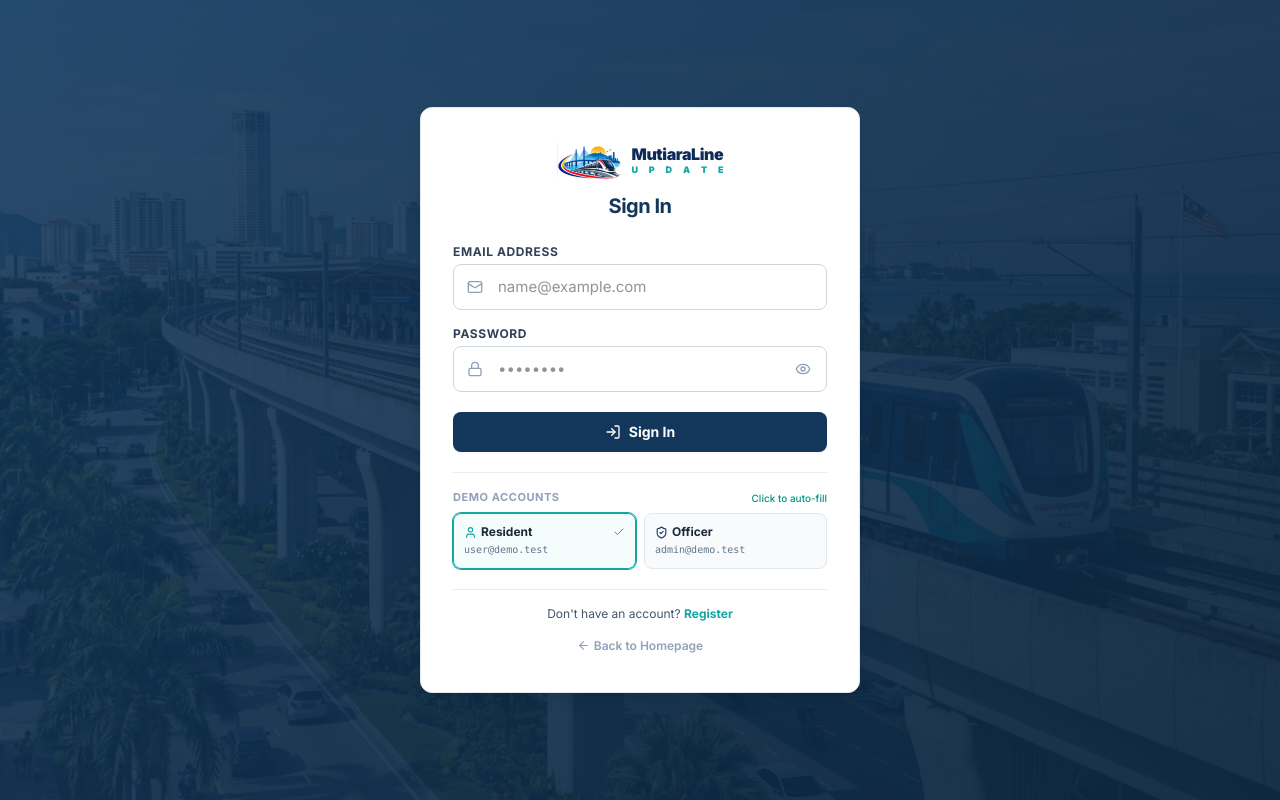
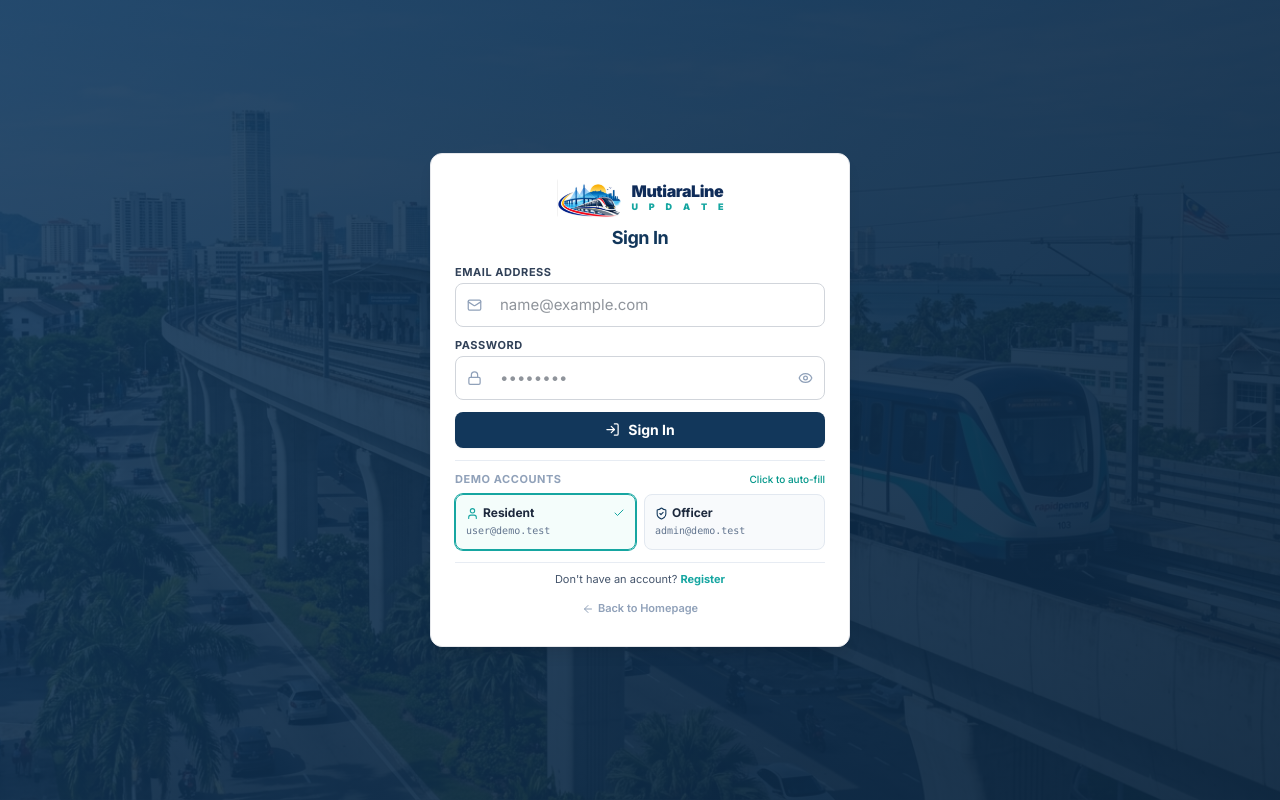
Before and after one commit to HazriqAfiq/Mutiara-LRT-Line-Community-Information-System, a React (Vite) app in the folder frontend/: page /login in a window 1280 px wide. Built offline with nearby package versions, Linux system fonts and the light colour scheme.

Commit message:
Optimize login page card layout to fit all viewport heights without scrolling

```diff
--- a/frontend/src/components/auth/AuthLayout.jsx
+++ b/frontend/src/components/auth/AuthLayout.jsx
@@ -10,7 +10,7 @@
  */
 export default function AuthLayout({ children }) {
   return (
-    <div className="relative min-h-screen w-full flex items-center justify-center p-4 sm:p-6 lg:p-8 overflow-y-auto">
+    <div className="relative h-screen w-full flex items-center justify-center p-3 sm:p-4 overflow-y-auto lg:overflow-hidden">
       {/* ── Fixed Full-Screen LRT Background Image ─────────────────── */}
       <img
         src="/images/hero_lrt.jpg"
@@ -28,9 +28,9 @@ export default function AuthLayout({ children }) {
       />
 
       {/* ── Centered Civic Form Container ──────────────────────────── */}
-      <div className="relative z-10 w-full max-w-[440px] my-auto">
+      <div className="relative z-10 w-full max-w-[420px] my-auto">
         <div
-          className="bg-white rounded-lg p-6 sm:p-8 shadow-lg border border-gray-200"
+          className="bg-white rounded-lg p-5 sm:p-6 shadow-lg border border-gray-200"
         >
           {children}
         </div>
--- a/frontend/src/pages/auth/LoginPage.jsx
+++ b/frontend/src/pages/auth/LoginPage.jsx
@@ -115,49 +115,49 @@ export default function LoginPage() {
   return (
     <AuthLayout>
       {/* ── Brand Header (Logo & Title Only) ────────────────────────── */}
-      <div className="flex flex-col items-center text-center mb-6">
+      <div className="flex flex-col items-center text-center mb-3">
         <Link
           to="/"
-          className="inline-block mb-3 hover:opacity-90 transition-opacity"
+          className="inline-block mb-1.5 hover:opacity-90 transition-opacity"
           title="Return to Homepage"
         >
           <PenangLRTLogo variant="dark" />
         </Link>
-        <h1 className="text-xl font-bold text-[#12375B] tracking-tight">
+        <h1 className="text-lg font-bold text-[#12375B] tracking-tight">
           Sign In
         </h1>
       </div>
 
       {/* Registration Success Banner */}
       {successMessage && (
-        <div className="mb-4 p-3 rounded-lg bg-emerald-50 border border-emerald-200 flex items-start gap-2 text-xs text-emerald-800">
-          <CheckCircle2 size={16} className="text-emerald-600 mt-0.5 flex-shrink-0" />
+        <div className="mb-2.5 p-2 rounded-lg bg-emerald-50 border border-emerald-200 flex items-start gap-2 text-xs text-emerald-800">
+          <CheckCircle2 size={15} className="text-emerald-600 mt-0.5 flex-shrink-0" />
           <span>{successMessage}</span>
         </div>
       )}
 
       {/* General Login Error */}
       {generalError && (
-        <div className="mb-4 p-3 rounded-lg bg-red-50 border border-red-200 flex items-start gap-2 text-xs text-red-800">
-          <AlertCircle size={16} className="text-red-600 mt-0.5 flex-shrink-0" />
+        <div className="mb-2.5 p-2 rounded-lg bg-red-50 border border-red-200 flex items-start gap-2 text-xs text-red-800">
+          <AlertCircle size={15} className="text-red-600 mt-0.5 flex-shrink-0" />
           <span>{generalError}</span>
         </div>
       )}
 
       {/* Login Form */}
-      <form onSubmit={handleSubmit} className="space-y-4" noValidate>
+      <form onSubmit={handleSubmit} className="space-y-2.5" noValidate>
         {/* Email Field */}
         <div>
           <label
             htmlFor="email"
-            className="block text-xs font-bold uppercase tracking-wider text-slate-700 mb-1"
+            className="block text-[11px] font-bold uppercase tracking-wider text-slate-700 mb-0.5"
           >
             Email Address
           </label>
           <div className="relative">
             <Mail
-              size={16}
-              className="absolute left-3.5 top-1/2 -translate-y-1/2 pointer-events-none text-slate-400"
+              size={15}
+              className="absolute left-3 top-1/2 -translate-y-1/2 pointer-events-none text-slate-400"
             />
             <input
               id="email"
@@ -169,17 +169,17 @@ export default function LoginPage() {
                 setSelectedDemoRole(null);
                 if (errors.email) setErrors({ ...errors, email: null });
               }}
-              className={`form-input pl-10 ${
+              className={`form-input pl-9 py-2 text-xs sm:text-sm ${
                 errors.email
-                  ? 'border-red-500 ring-2 ring-red-500/20'
-                  : 'focus:border-[#16A6A1] focus:ring-2 focus:ring-[#16A6A1]/20'
+                  ? 'border-red-500 ring-1 ring-red-500/20'
+                  : 'focus:border-[#16A6A1] focus:ring-1 focus:ring-[#16A6A1]/20'
               }`}
               placeholder="name@example.com"
             />
           </div>
           {errors.email && (
-            <p className="mt-1 text-xs text-red-600 font-medium flex items-center gap-1">
-              <AlertCircle size={12} />
+            <p className="mt-0.5 text-[11px] text-red-600 font-medium flex items-center gap-1">
+              <AlertCircle size={11} />
               <span>{errors.email}</span>
             </p>
           )}
@@ -189,14 +189,14 @@ export default function LoginPage() {
         <div>
           <label
             htmlFor="password"
-            className="block text-xs font-bold uppercase tracking-wider text-slate-700 mb-1"
+            className="block text-[11px] font-bold uppercase tracking-wider text-slate-700 mb-0.5"
           >
             Password
           </label>
           <div className="relative">
             <Lock
-              size={16}
-              className="absolute left-3.5 top-1/2 -translate-y-1/2 pointer-events-none text-slate-400"
+              size={15}
+              className="absolute left-3 top-1/2 -translate-y-1/2 pointer-events-none text-slate-400"
             />
             <input
               id="password"
@@ -208,46 +208,46 @@ export default function LoginPage() {
                 setSelectedDemoRole(null);
                 if (errors.password) setErrors({ ...errors, password: null });
               }}
-              className={`form-input pl-10 pr-10 ${
+              className={`form-input pl-9 pr-9 py-2 text-xs sm:text-sm ${
                 errors.password
-                  ? 'border-red-500 ring-2 ring-red-500/20'
-                  : 'focus:border-[#16A6A1] focus:ring-2 focus:ring-[#16A6A1]/20'
+                  ? 'border-red-500 ring-1 ring-red-500/20'
+                  : 'focus:border-[#16A6A1] focus:ring-1 focus:ring-[#16A6A1]/20'
               }`}
               placeholder="••••••••"
             />
             <button
               type="button"
               onClick={() => setShowPassword(!showPassword)}
-              className="absolute right-3 top-1/2 -translate-y-1/2 text-slate-400 hover:text-slate-600 p-1 rounded-md transition-colors"
+              className="absolute right-2.5 top-1/2 -translate-y-1/2 text-slate-400 hover:text-slate-600 p-0.5 rounded-md transition-colors"
               aria-label={showPassword ? 'Hide password' : 'Show password'}
             >
-              {showPassword ? <EyeOff size={16} /> : <Eye size={16} />}
+              {showPassword ? <EyeOff size={15} /> : <Eye size={15} />}
             </button>
           </div>
           {errors.password && (
-            <p className="mt-1 text-xs text-red-600 font-medium flex items-center gap-1">
-              <AlertCircle size={12} />
+            <p className="mt-0.5 text-[11px] text-red-600 font-medium flex items-center gap-1">
+              <AlertCircle size={11} />
               <span>{errors.password}</span>
             </p>
           )}
         </div>
 
         {/* Sign In Button */}
-        <div className="pt-1">
+        <div className="pt-0.5">
           <button
             type="submit"
             disabled={loading}
             id="login-submit-button"
-            className="w-full py-2.5 px-4 rounded-md bg-[#12375B] hover:bg-[#1a4e7a] text-white font-bold text-sm flex items-center justify-center gap-2 shadow-xs hover:shadow-sm transition-all duration-150 cursor-pointer disabled:opacity-60 disabled:cursor-not-allowed"
+            className="w-full py-2 px-4 rounded-md bg-[#12375B] hover:bg-[#1a4e7a] text-white font-bold text-xs sm:text-sm flex items-center justify-center gap-2 shadow-xs hover:shadow-sm transition-all duration-150 cursor-pointer disabled:opacity-60 disabled:cursor-not-allowed"
           >
             {loading ? (
               <>
-                <span className="w-4 h-4 border-2 border-white/30 border-t-white rounded-full animate-spin" />
+                <span className="w-3.5 h-3.5 border-2 border-white/30 border-t-white rounded-full animate-spin" />
                 <span>Signing in...</span>
               </>
             ) : (
               <>
-                <LogIn size={16} />
+                <LogIn size={15} />
                 <span>Sign In</span>
               </>
             )}
@@ -256,7 +256,7 @@ export default function LoginPage() {
       </form>
 
       {/* Demo Accounts */}
-      <div className="mt-5 pt-4 border-t border-slate-200/80">
+      <div className="mt-3 pt-2.5 border-t border-slate-200/80">
         <DemoAccountSelector
           selectedRole={selectedDemoRole}
           onSelect={fillDemoAccount}
@@ -264,8 +264,8 @@ export default function LoginPage() {
       </div>
 
       {/* Registration Link */}
-      <div className="mt-5 pt-4 border-t border-slate-200/80 text-center">
-        <p className="text-xs text-slate-600">
+      <div className="mt-3 pt-2 border-t border-slate-200/80 text-center">
+        <p className="text-[11px] text-slate-600">
           Don&apos;t have an account?{' '}
           <Link
             to="/register"
@@ -278,13 +278,13 @@ export default function LoginPage() {
       </div>
 
       {/* Back to Homepage */}
-      <div className="mt-3 text-center">
+      <div className="mt-2 text-center">
         <Link
           to="/"
           id="login-back-home-link"
-          className="inline-flex items-center gap-1 text-xs font-semibold text-slate-400 hover:text-slate-700 transition-colors"
+          className="inline-flex items-center gap-1 text-[11px] font-semibold text-slate-400 hover:text-slate-700 transition-colors"
         >
-          <ArrowLeft size={13} />
+          <ArrowLeft size={12} />
           <span>Back to Homepage</span>
         </Link>
       </div>
```
